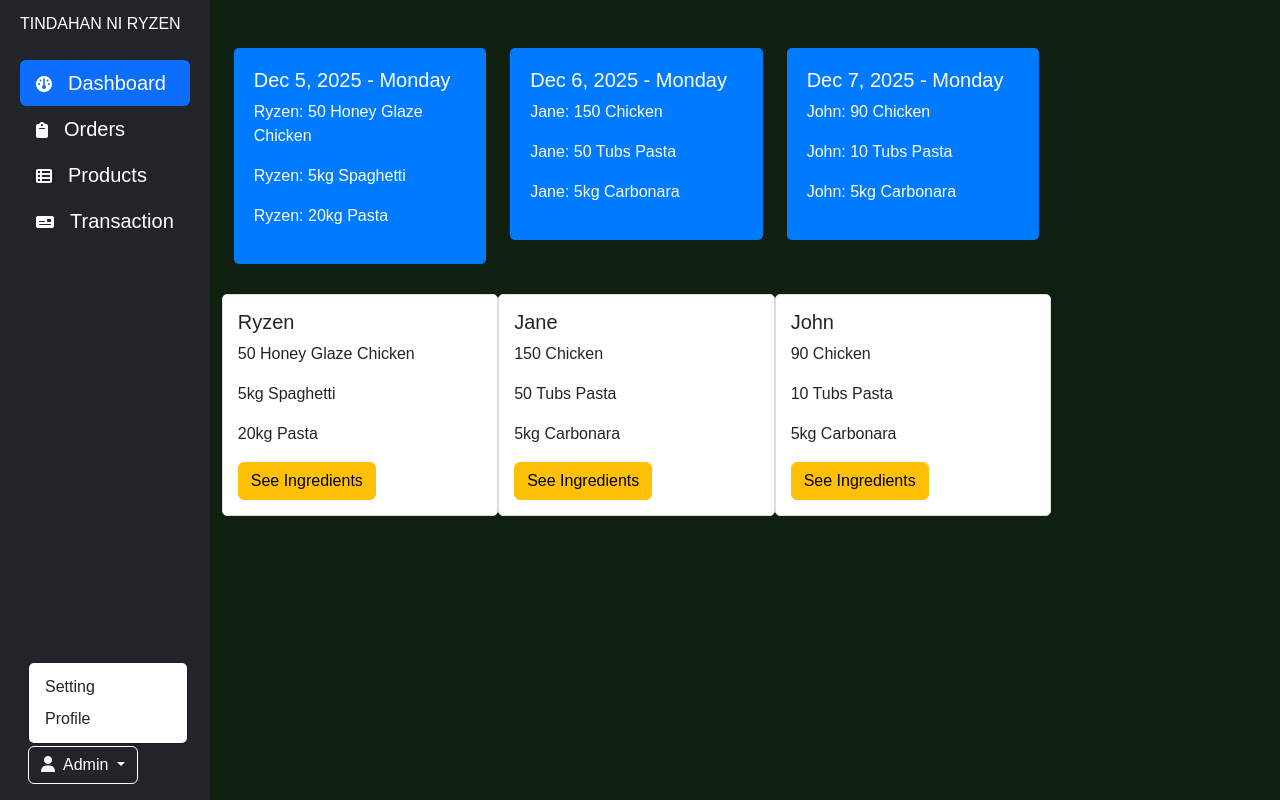
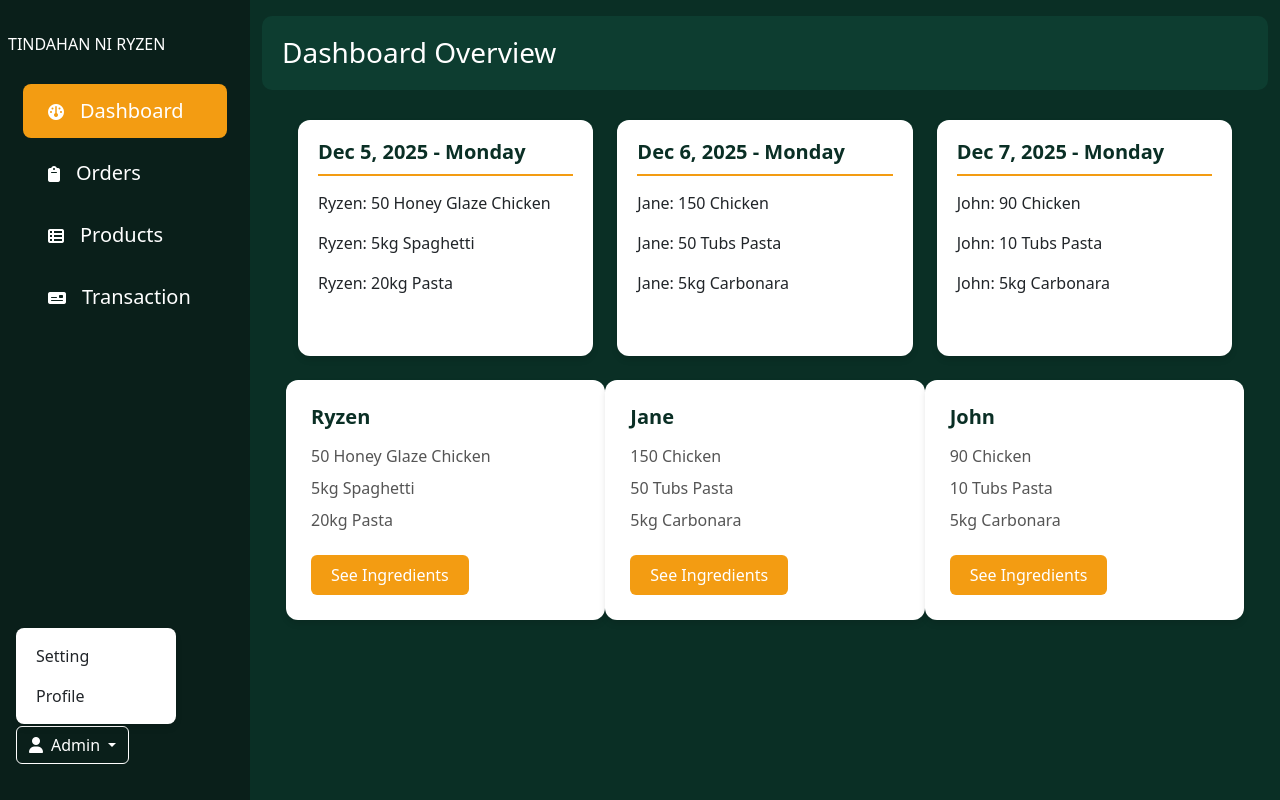
Before and after one commit to jamesrhoey/Order-Management-System, a plain HTML site: page frontend/index.html in a window 1280 px wide. Both pictures are taken after a click on the button "Admin". Drawn offline with nearby package versions, Linux system fonts and the light colour scheme.

Commit message:
new design

```diff
--- /dev/null
+++ b/frontend/assets/css/index.css
@@ -0,0 +1,3 @@
+nav{
+    background-color: rgb(209, 86, 29);
+}
--- a/frontend/assets/css/style.css
+++ b/frontend/assets/css/style.css
@@ -1,140 +1,163 @@
-body {
-    background-color: #102010;
-
-    font-family: Arial, sans-serif;
+:root {
+    --primary-color: #0a2f25;
+    --secondary-color: #0d3d30;
+    --accent-color: #f39c12;
+    --text-light: #ffffff;
+    --card-bg: #ffffff;
 }
 
-.student-avathar {
-    border: 1px solid var(--gray);
-    border-radius: 50px;
-    height: 3rem;
-    width: 3rem;
+body {
+    background-color: var(--primary-color);
 }
 
-.completed {
-    color: green;
-    background-color: rgba(185, 255, 218, 0.4);
-    padding: 6px;
-    border-radius: 2px;
-    -webkit-border-radius: 2px;
-    -moz-border-radius: 2px;
-    -ms-border-radius: 2px;
-    -o-border-radius: 2px;
+/* Sidebar Styling */
+.sidebar {
+    background: #0a1f1a !important;
+    min-width: 250px;
+    padding: 20px 0;
 }
 
-.pending {
-    color: red;
-    background-color: rgba(241, 172, 172, 0.25);
-    padding: 6px;
-    border-radius: 2px;
-    -webkit-border-radius: 2px;
-    -moz-border-radius: 2px;
-    -ms-border-radius: 2px;
-    -o-border-radius: 2px;
+.sidebar .nav-link {
+    color: var(--text-light) !important;
+    padding: 12px 25px;
+    margin: 4px 15px;
+    border-radius: 8px;
+    transition: all 0.3s ease;
 }
 
-.wrapper {
-    background-color: #fdfdfd;
-    box-shadow: 0px 1px 5px rgba(0, 0, 0, 0.16);
+.sidebar .nav-link:hover {
+    background: var(--secondary-color);
 }
 
-.custom-dropdown-toggle {
-    border: none !important;
-    background: none !important;
-}
-.dates{
-    width: 80%;
+.sidebar .nav-link.active {
+    background: var(--accent-color);
 }
 
-
-/*PRODUCTS*/
-.product-card {
-    background-color: #1e3a1e;
-    border: none;
-    border-radius: 8px;
-    width: 100%;
-    max-width: 250px;
+/* Header Styling */
+.dashboard-header {
+    background: var(--secondary-color);
+    color: var(--text-light);
+    padding: 20px;
+    margin-bottom: 30px;
+    border-radius: 10px;
 }
 
-.product-card img {
-    height: 150px;
-    object-fit: cover;
+/* Card Styling */
+.total-orders {
+    background: var(--card-bg);
+    padding: 20px;
+    border-radius: 12px;
+    box-shadow: 0 4px 6px rgba(0, 0, 0, 0.1);
+    margin-bottom: 25px;
+    height: 100%;
 }
 
-.btn-add-product {
-    background-color: #28a745;
-    color: #fff;
+.total-orders h5 {
+    color: var(--primary-color);
+    border-bottom: 2px solid var(--accent-color);
+    padding-bottom: 10px;
+    margin-bottom: 15px;
+    font-weight: 600;
 }
 
-.btn-add-product:hover {
-    background-color: #218838;
+.order-card {
+    background: var(--card-bg);
+    padding: 25px;
+    border-radius: 12px;
+    box-shadow: 0 4px 6px rgba(0, 0, 0, 0.1);
+    margin-bottom: 25px;
+    height: 100%;
 }
 
-.product-card .card-body {
-    padding: 10px;
+.order-card h5 {
+    color: var(--primary-color);
+    font-weight: 600;
+    margin-bottom: 15px;
 }
 
-.product-card .card-title {
-    font-size: 1rem;
+.order-card p {
+    color: #555;
+    margin-bottom: 8px;
 }
 
-.product-card .card-text {
-    font-size: 0.875rem;
+.see-ingredients {
+    background: var(--accent-color);
+    border: none;
+    padding: 8px 20px;
+    border-radius: 6px;
+    color: white;
+    transition: all 0.3s ease;
+    margin-top: 15px;
 }
 
-/*dashboard*/
-.total-orders {
-    background-color: #007bff;
-    color: white;
-    padding: 20px;
-    margin-bottom: 10px;
-    border-radius: 5px;
+.see-ingredients:hover {
+    background: #e67e22;
+    transform: translateY(-2px);
 }
-.orders-summary {
-    margin-top: 20px;
-}
-.order-card {
-    background-color: #fff;
-    border: 1px solid #ddd;
-    border-radius: 5px;
-    padding: 15px;
-    margin-bottom: 10px;
-}
+
+/* Popup Styling */
 .ingredients-popout {
-    background-color: #343a40;
-    color: white;
-    padding: 20px;
-    border-radius: 5px;
-    display: none;
+    background: var(--card-bg);
+    padding: 30px;
+    border-radius: 15px;
+    box-shadow: 0 10px 25px rgba(0, 0, 0, 0.3);
+    max-width: 500px;
+    width: 90%;
     position: fixed;
     top: 50%;
     left: 50%;
     transform: translate(-50%, -50%);
-    width: 50%;
     z-index: 1000;
-    box-shadow: 0 0 10px rgba(0, 0, 0, 0.5);
+    display: none;
 }
-.ingredients-popout .close-btn {
-    background-color: red;
+
+.ingredients-popout h4 {
+    color: var(--primary-color);
+    border-bottom: 2px solid var(--accent-color);
+    padding-bottom: 10px;
+    margin-bottom: 20px;
+}
+
+.close-btn {
+    background: var(--primary-color);
     color: white;
     border: none;
-    padding: 10px 20px;
-    cursor: pointer;
-    border-radius: 5px;
+    padding: 10px 25px;
+    border-radius: 6px;
+    margin-top: 20px;
+    transition: all 0.3s ease;
 }
+
+.close-btn:hover {
+    background: var(--secondary-color);
+}
+
 .overlay {
+    background: rgba(0, 0, 0, 0.7);
+    backdrop-filter: blur(3px);
     position: fixed;
     top: 0;
     left: 0;
-    width: 100%;
-    height: 100%;
-    background: rgba(0, 0, 0, 0.7);
+    right: 0;
+    bottom: 0;
     z-index: 999;
     display: none;
 }
 
-/*orders*/
+/* Admin Dropdown Styling */
+.dropdown-menu {
+    background: var(--card-bg);
+    border: none;
+    box-shadow: 0 4px 6px rgba(0, 0, 0, 0.1);
+    border-radius: 8px;
+}
 
-.modal-body{
-    font-family: Arial, sans-serif;
+.dropdown-item {
+    padding: 8px 20px;
+    transition: all 0.3s ease;
 }
+
+.dropdown-item:hover {
+    background: var(--secondary-color);
+    color: var(--text-light);
+}
--- a/frontend/index.html
+++ b/frontend/index.html
@@ -14,8 +14,8 @@
     <div class="container-fluid">
         <div class="row flex-nowrap">
             <!-- Sidebar -->
-            <div class="bg-dark col-auto min-vh-100 d-flex flex-column justify-content-between">
-                <div class="bg-dark p-2">
+            <div class="sidebar col-auto min-vh-100 d-flex flex-column justify-content-between">
+                <div class=" p-2">
                     <a href="" class="d-flex text-decoration-none mt-1 align-items-center text-white">
                         <span>TINDAHAN NI RYZEN</span>
                     </a>
@@ -54,9 +54,14 @@
             </div>
 
             <!-- Main Content -->
-            <div class="col-md-8 ">
-                <div class="container mt-5 ">
-                    <div class="row">
+            <div class="col py-3">
+                <div class="dashboard-header">
+                    <h3 class="m-0">Dashboard Overview</h3>
+                </div>
+
+                <div class="col-md-12 px-4">
+                    <div class="container">
+                        <div class="row g-4">
                             <!-- Total Orders -->
                             <div class="col-md-4">
                                 <div class="total-orders">
```
Also changed, not shown: frontend/order.html (+16 -9 lines), frontend/product.html (+15 -9 lines), frontend/transaction.html (+16 -24 lines). Lines whose indentation alone changed are shown as unchanged.
